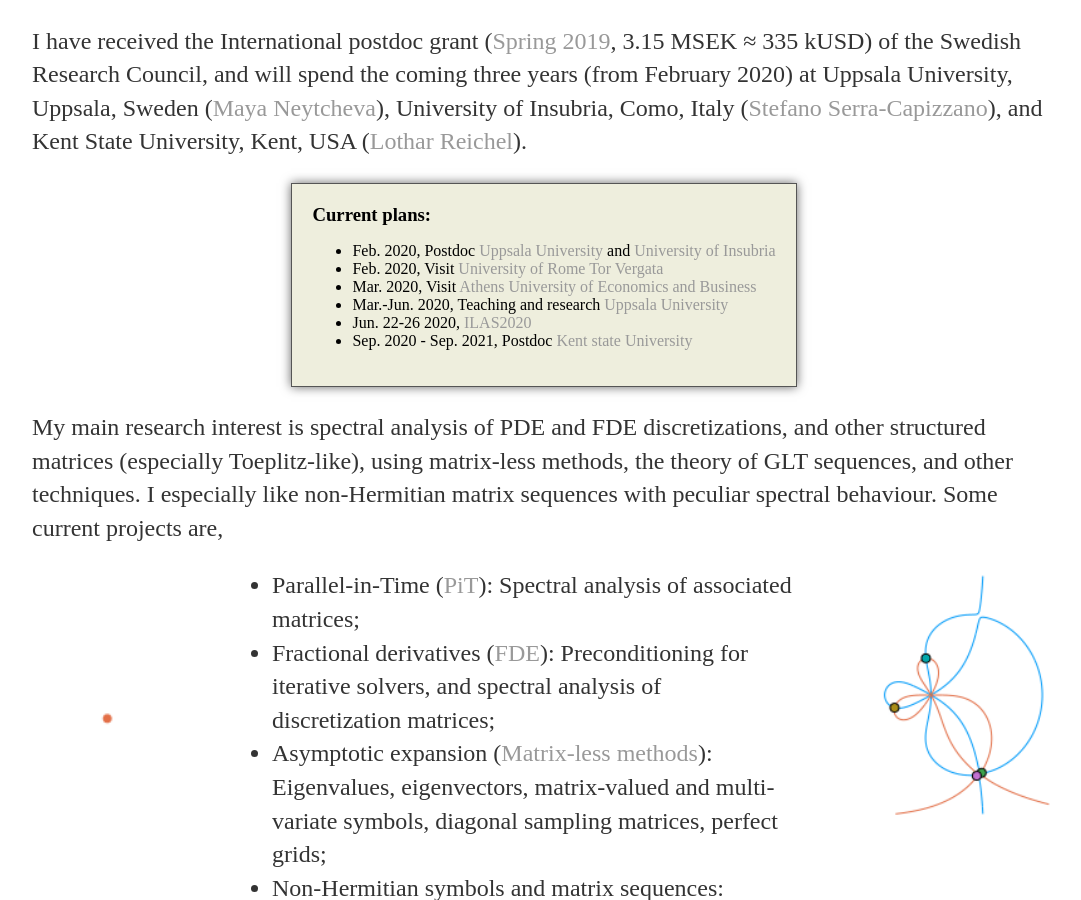
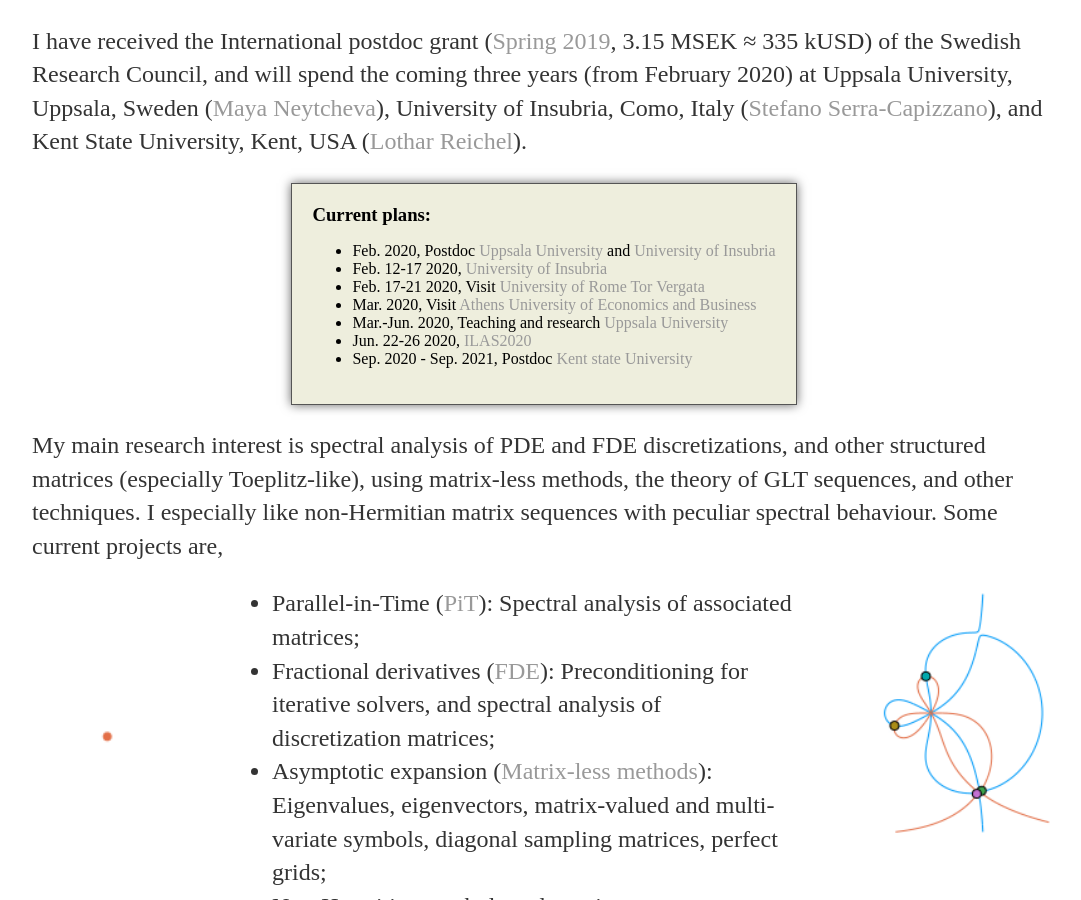
Before and after one commit to sverek/sverek.github.io, a Jekyll site: the page built from index.html, in a window 1280 px wide and 900 px high, scrolled down 475 px. Shown: the whole window, without its empty margins (96-1177 px from the left). Built offline with Jekyll 4.4.1, drawn with Linux system fonts in a browser that asks for light colours.

Commit message:
Update plans.

```diff
--- a/index.html
+++ b/index.html
@@ -22,8 +22,9 @@ title: www.2pi.se
   <div class="allSides">
       <h3>Current plans:</h3>
       <ul>
-        <li>Feb. 2020, Postdoc <a href="https://www.it.uu.se">Uppsala University</a> and <a href="https://www.uninsubria.it">University of Insubria</a></li>
-        <li>Feb. 2020, Visit <a href="https://web.uniroma2.it">University of Rome Tor Vergata</a></li>
+		<li>Feb. 2020, Postdoc <a href="https://www.it.uu.se">Uppsala University</a> and <a href="https://www.uninsubria.it">University of Insubria</a></li>
+		<li>Feb. 12-17 2020, <a href="https://www.uninsubria.it">University of Insubria</a></li>
+        <li>Feb. 17-21 2020, Visit <a href="https://web.uniroma2.it">University of Rome Tor Vergata</a></li>
 		<li>Mar. 2020, Visit <a href="https://www.aueb.gr">Athens University of Economics and Business</a></li>
 		<li>Mar.-Jun. 2020, Teaching and research <a href="https://www.it.uu.se">Uppsala University</a></li>
         <li>Jun. 22-26 2020, <a href="http://www.ilas2020.ie">ILAS2020</a></li>
```
